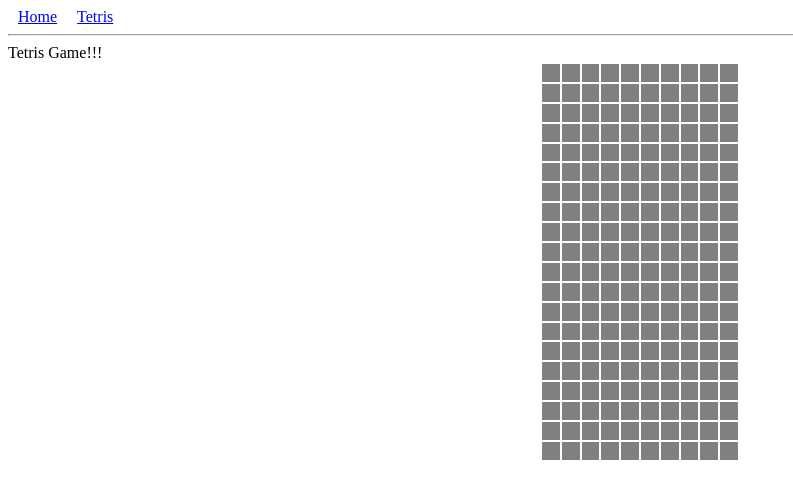
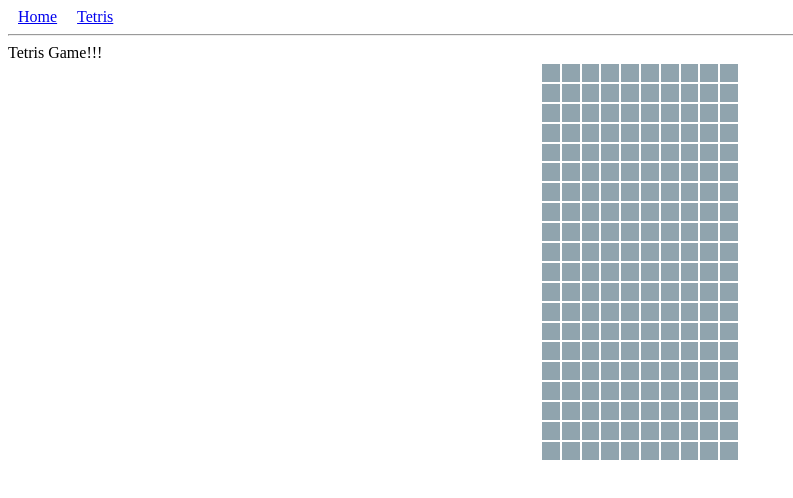
Before and after one commit to fireflower0/react-gh-pages, a React (Create React App) app: page /tetris in a window 1280 px wide. Shown: the top 498 px of the page, without its empty margins (0-793 px from the left). Built offline with nearby package versions, Linux system fonts and the light colour scheme.

Commit message:
Fixed a Tetris

```diff
--- a/src/Tetris.jsx
+++ b/src/Tetris.jsx
@@ -10,7 +10,7 @@ const TetrisField = styled.table`
 `;
 
 const TetrisCell = styled.td`
-  background-color: gray;
+  background-color: #90A4AE;
   width: 10%;
   height: 5%;
 `;
@@ -50,9 +50,9 @@ const Tetris = () => {
     tbody.childNodes.forEach((elmTr, i) => {
       elmTr.childNodes.forEach((elmTd, j) => {
         if (fieldArr[i][j] === 1) {
-          elmTd.style.backgroundColor = 'red';
+          elmTd.style.backgroundColor = '#EF6C00';
         } else {
-          elmTd.style.backgroundColor = 'gray';
+          elmTd.style.backgroundColor = '#90A4AE';
         }
       });
     });
```
